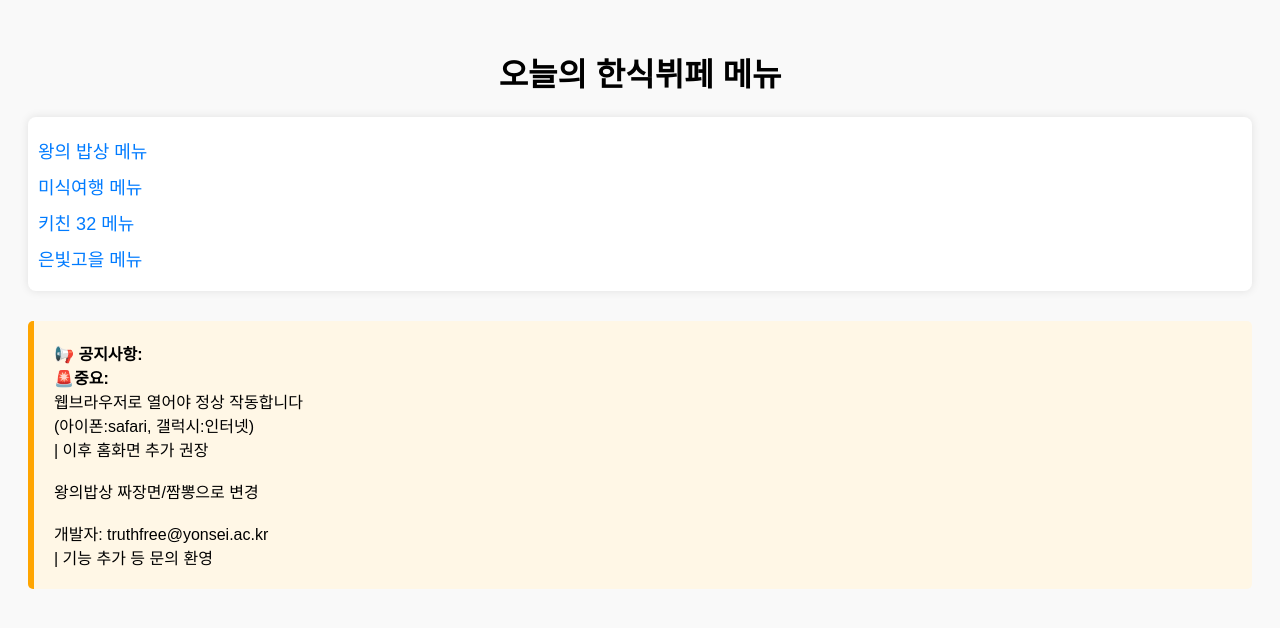
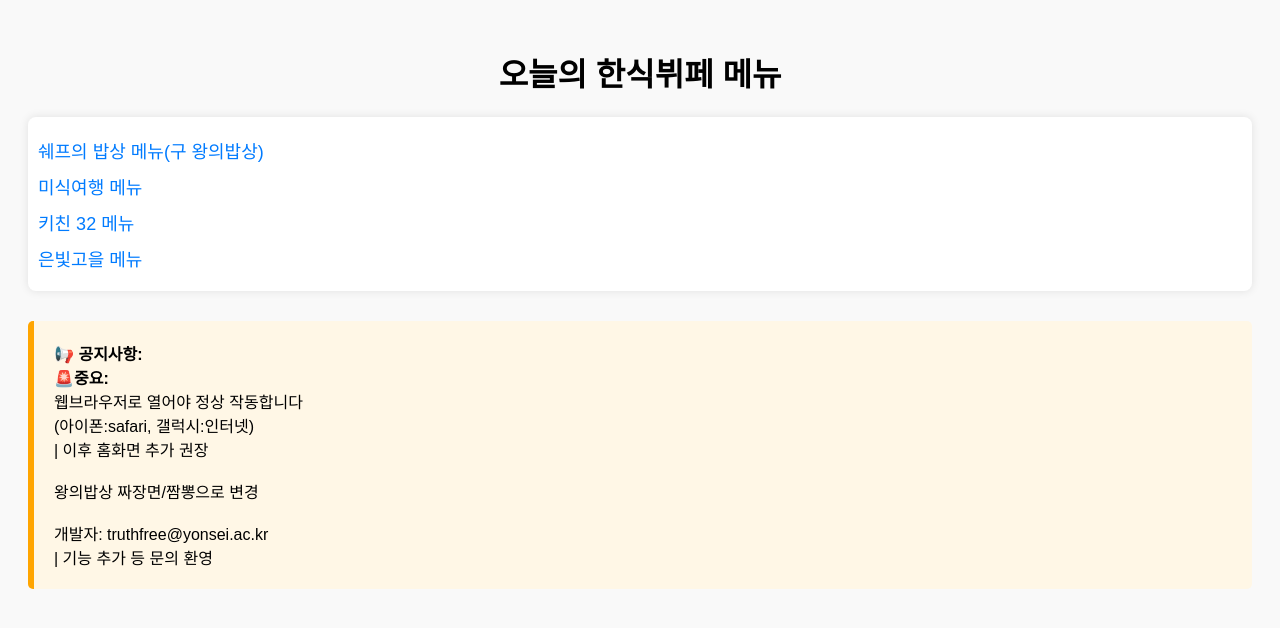
Before and after one commit to truthfree/buffet_project, a plain HTML site: page buffetindex.html in a window 1280 px wide. Drawn offline with Linux system fonts and the light colour scheme.

Commit message:
buffetindex.html 업데이트

```diff
--- a/buffetindex.html
+++ b/buffetindex.html
@@ -45,7 +45,7 @@
   <h1>오늘의 한식뷔페 메뉴</h1>
 
   <div class="menu-links">
-    <a href="https://pf.kakao.com/_EZzpG/posts" target="_blank">왕의 밥상 메뉴</a>
+    <a href=  "http://pf.kakao.com/_xdxnxdcn/posts"target="_blank">쉐프의 밥상 메뉴(구 왕의밥상)</a>
     <a href="https://m.place.naver.com/restaurant/1525645248/feed?entry=pll" target="_blank">미식여행 메뉴</a>
     <a href="https://pf.kakao.com/_Hvxbis/posts" target="_blank">키친 32 메뉴</a>
     <a href="https://m.place.naver.com/restaurant/2087810390/menu/list?entry=pll" target="_blank">은빛고을 메뉴</a>
```
